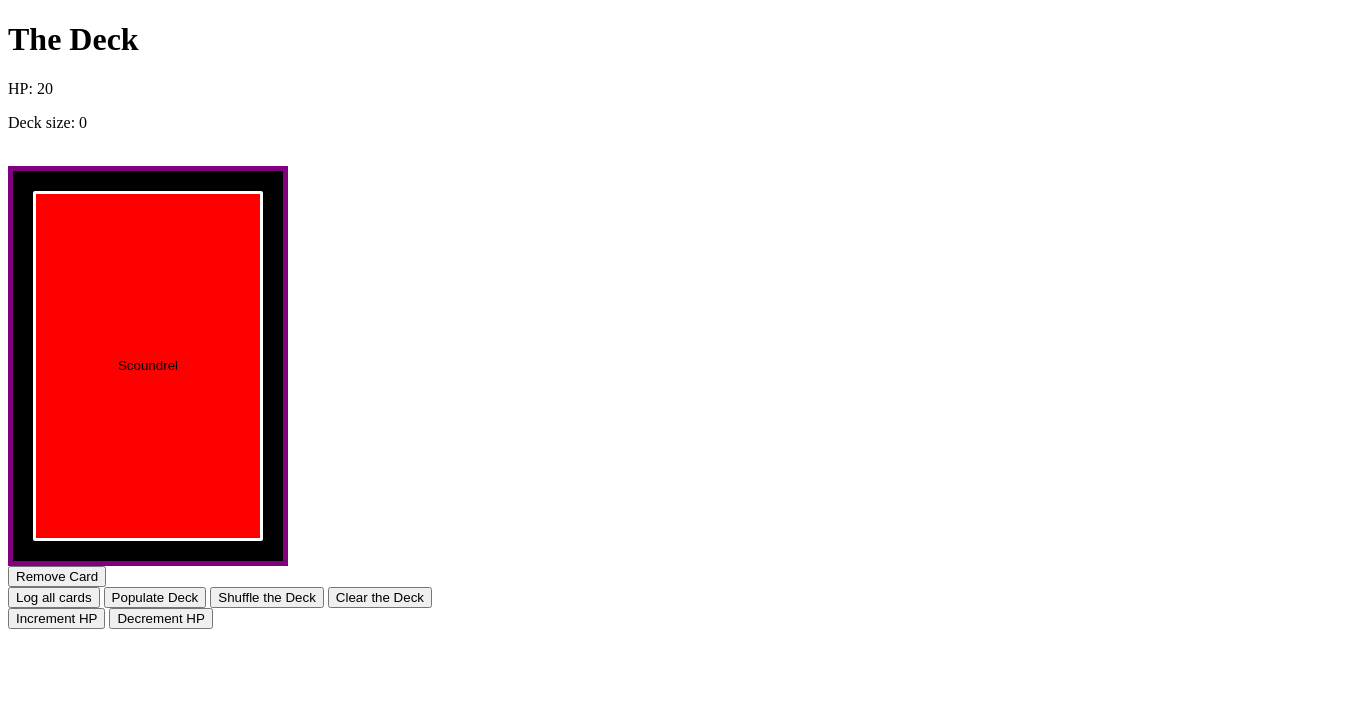
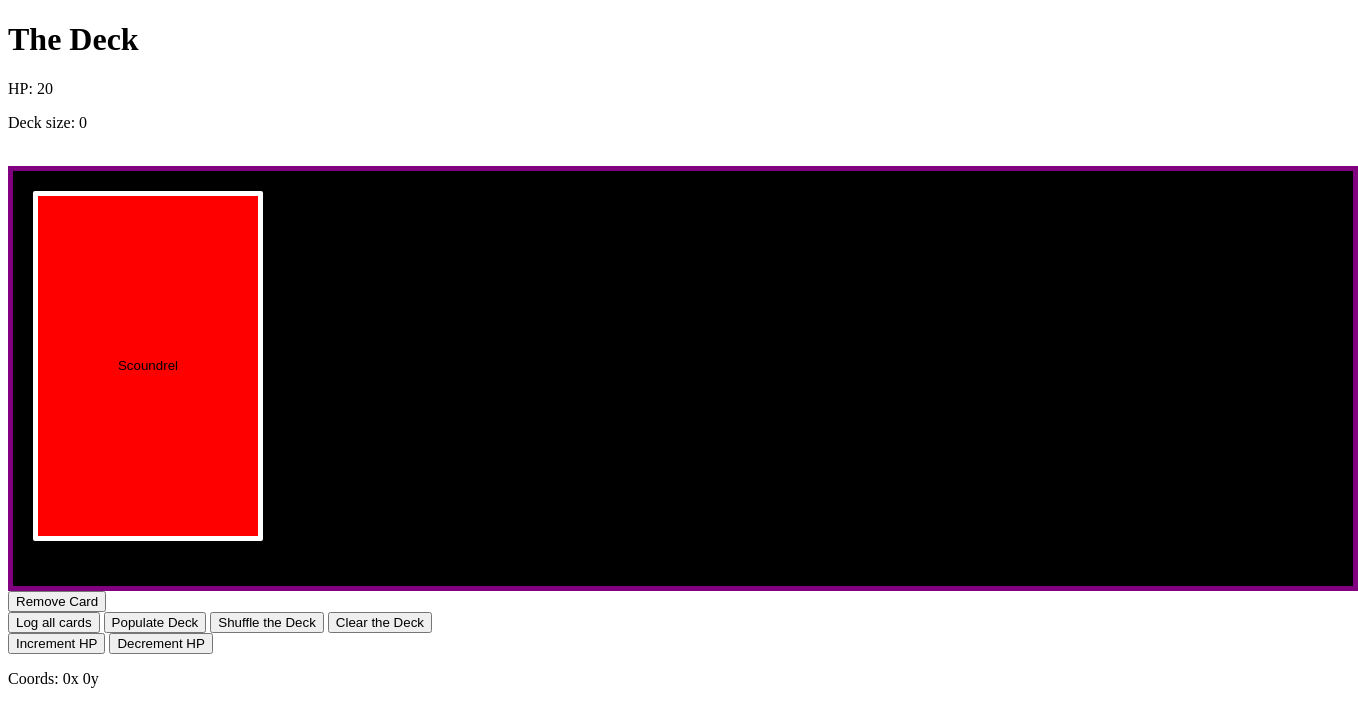
Before and after one commit to MojoNojo07/Scoundrel-Labyrinth, a SvelteKit app: page / in a window 1280 px wide. Shown: the top 726 px of the page, 1358 px wide, since content can reach past the window. Built offline with nearby package versions, Linux system fonts and the light colour scheme.

Commit message:
working on getting mouse position

```diff
--- a/src/routes/+page.svelte
+++ b/src/routes/+page.svelte
@@ -3,15 +3,17 @@
     .table {
         background-color: black;
         border: 5px solid purple;
-        width:min-content;
+        width: 1300px;
+        height: 375px;
         padding:20px;
-        display:flex;
+        display:block;
+        align-items: start;
     }
     .table .deck {
         margin: auto;
         margin-top: auto;
         background-color: red;
-        border: 3px solid white;
+        border: 5px solid white;
         border-radius: 2px;
         width: 230px;
         height: 350px;
@@ -34,15 +36,26 @@
 <br>
 <button onclick={() => health++}>Increment HP</button>
 <button onclick={() => health--}>Decrement HP</button>
+<br>
+<p id="coords">Coords: 0x 0y</p>
 
 <script lang="ts">
-    import { mount, unmount } from 'svelte';
+    import { mount, onMount, unmount } from 'svelte';
     import { Deck } from './deck.svelte.ts';
     import Card from './Card.svelte';
+
+    var coordsElement = document.getElementById('coords');
 
     var deck: Deck = new Deck();
     var card_count = 0;
     var cards_out: Card[] = []
+
+    // onMount(() => {
+    //     let table = document.getElementById("table");
+    //     let deck_element = mount(Deck, {
+    //         target: table!
+    //     })
+    // })
 
     function populate() {
         deck.populate();
@@ -56,7 +69,19 @@
         deck.clear();
     }
 
+    document.addEventListener('mousemove', function(e) {
+        const x = e.clientX;
+        const y = e.clientY;
+        if (coordsElement != null) {
+            console.log("squeaking at " + x + "x " + y + "y");
+            coordsElement.textContent = "Coords: " + x + "x " + y + "y";
+        }
+    });
+
     function draw() {
+        if (card_count >= 4) {
+            console.log("Already have 4 cards out!");
+        } else {
             let card = deck.draw();
             if (card === null) {
                 console.log("Deck is empty!");
@@ -68,6 +93,7 @@
                     props: {card_id: card_count, card: card}
                 })
                 cards_out.push(card_element);
+            }
         }
     }
 
```
Lines whose indentation alone changed are shown as unchanged.
